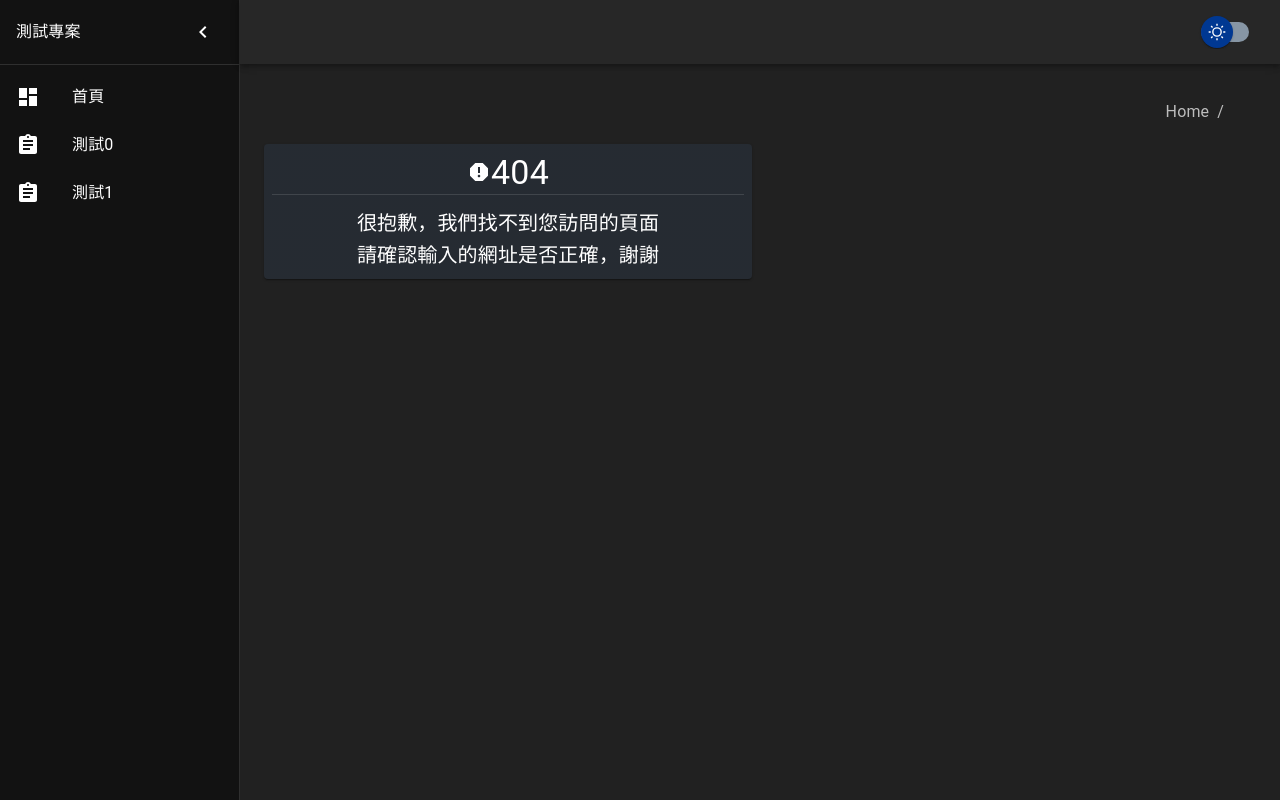
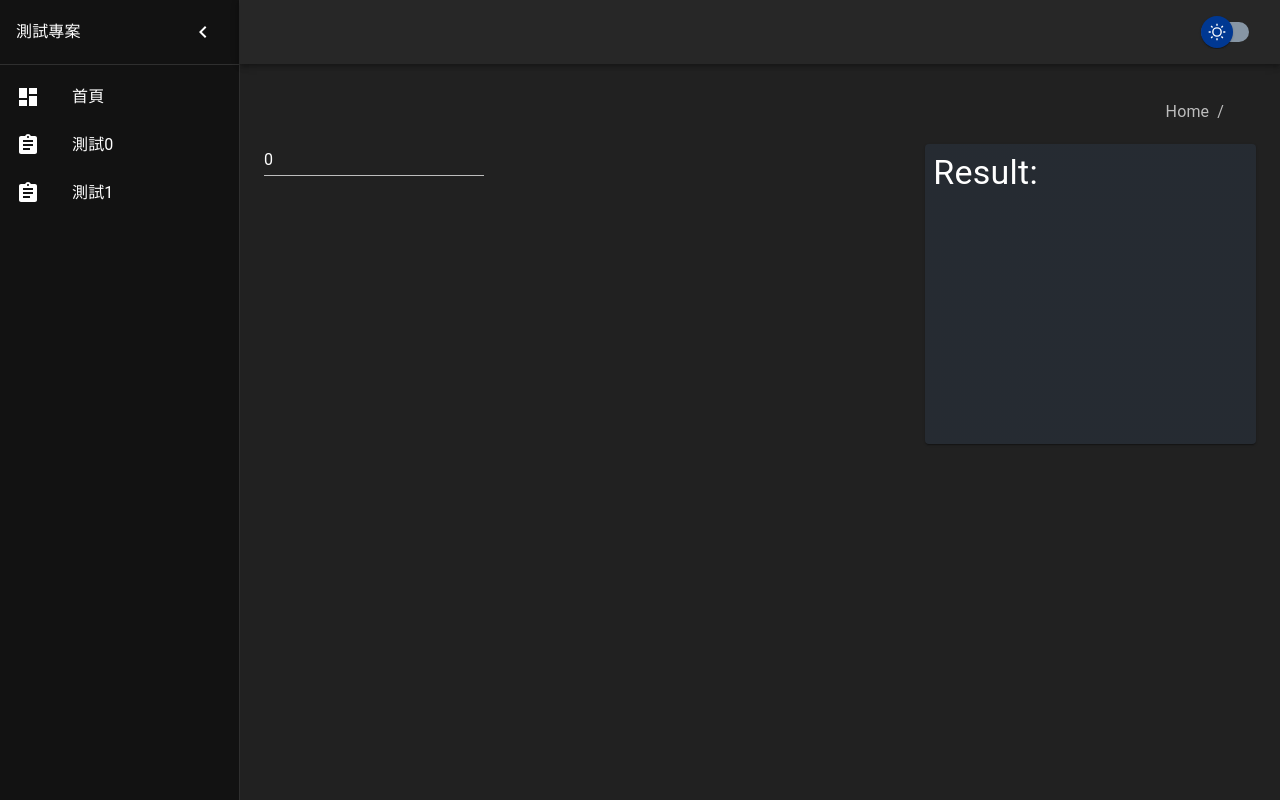
Before and after one commit to Renhz/hello_cra_ts, a React (Create React App) app: page /testJ in a window 1280 px wide. Before the commit this address had no page. Built offline with nearby package versions, Linux system fonts and the light colour scheme; the HTML template or start-up script is replaced by a standard one.

Commit message:
chore: 新增javascript筆記及練習用頁面

```diff
--- a/src/App.tsx
+++ b/src/App.tsx
@@ -9,6 +9,7 @@ import Homepage from './pages/Homepage';
 import PageNotFound from './pages/PageNotFound';
 import Test0 from './pages/Test0';
 import Test1 from './pages/Test1';
+import TestJ from './pages/TestJ';
 
 function Router(props: { children: React.ReactNode }) {
   const { children } = props;
@@ -26,6 +27,7 @@ function App() {
           <Route index element={<Homepage />} />
           <Route path="test0" element={<Test0 />} />
           <Route path="test1" element={<Test1 />} />
+          <Route path="testJ" element={<TestJ />} />
           <Route path="*" element={<PageNotFound />} />
         </Route>
       </Routes>
--- /dev/null
+++ b/src/pages/TestJ.tsx
@@ -0,0 +1,57 @@
+import { Box, Grid, Stack, Typography, Input } from '@mui/material';
+import React, { useEffect, useState } from 'react';
+
+import { MyPaper } from 'components/myStyled';
+
+function hanoi(disc: number, src: number = 2, aux: number = 1, dst: number = 0): any | never {
+  const discs: any[] = [];
+  for (let i = 1; i <= disc; i += 1) {
+    discs.push(i);
+  }
+  const towers = ['A柱','B柱','C柱'];
+  const state: any[] = [[], [], [...discs]];
+  let result = '';
+  function move(idx: number, s: number = 2, a: number = 1, d: number = 0): any | never {
+    if (idx > 0 && idx < 10) {
+      move(idx - 1, s, d, a);
+      result = `${result}將圓盤${idx}從${towers[s]}移到${towers[d]}, `;
+      state[s].shift(idx);
+      state[d].unshift(idx);
+      move(idx - 1, a, s, d);
+    }
+  }
+  move(disc, src, aux, dst);
+  return result;
+}
+
+function TestJ() {
+  const [inputValue, setInput] = useState(0);
+  const [result, setResult] = useState('');
+  const handleInputChange = (e: any) => {
+    setInput(e.target.value);
+  };
+  useEffect(() => {
+    setResult(hanoi(inputValue));
+  }, [inputValue]);
+  return (
+    <Box sx={{ flexGrow: 1 }}>
+      <Grid container spacing={0}>
+        <Grid item xs={8}>
+          <Stack direction="row" spacing={2}>
+            <Input value={inputValue} onChange={handleInputChange} />
+          </Stack>
+        </Grid>
+        <Grid item xs={4}>
+          <MyPaper sx={{ width: '100%', height: 300 }}>
+            <Typography variant="h4">Result:</Typography>
+            <Typography align="center" sx={{ fontSize: 5 }}>
+              {result}
+            </Typography>
+          </MyPaper>
+        </Grid>
+      </Grid>
+    </Box>
+  );
+}
+
+export default TestJ;
```
